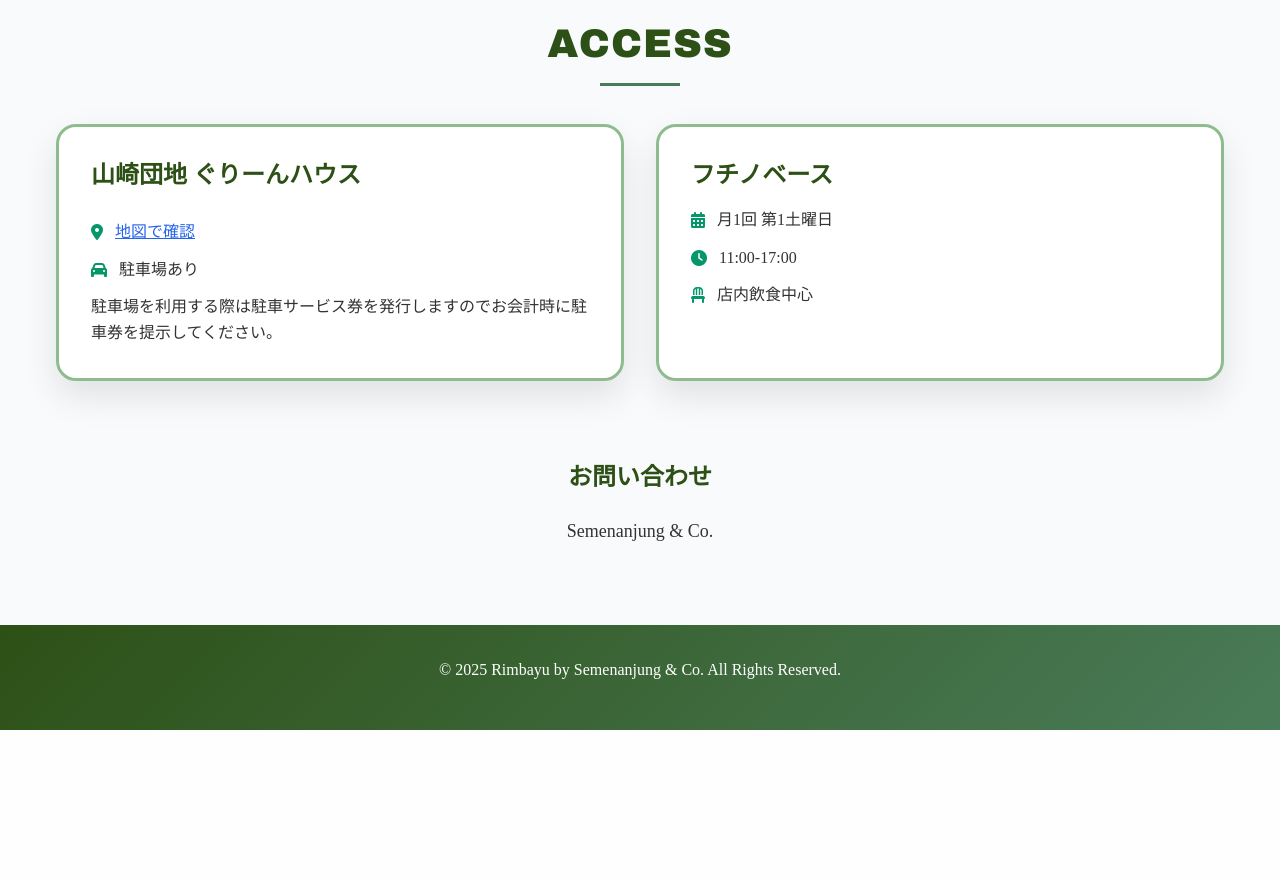
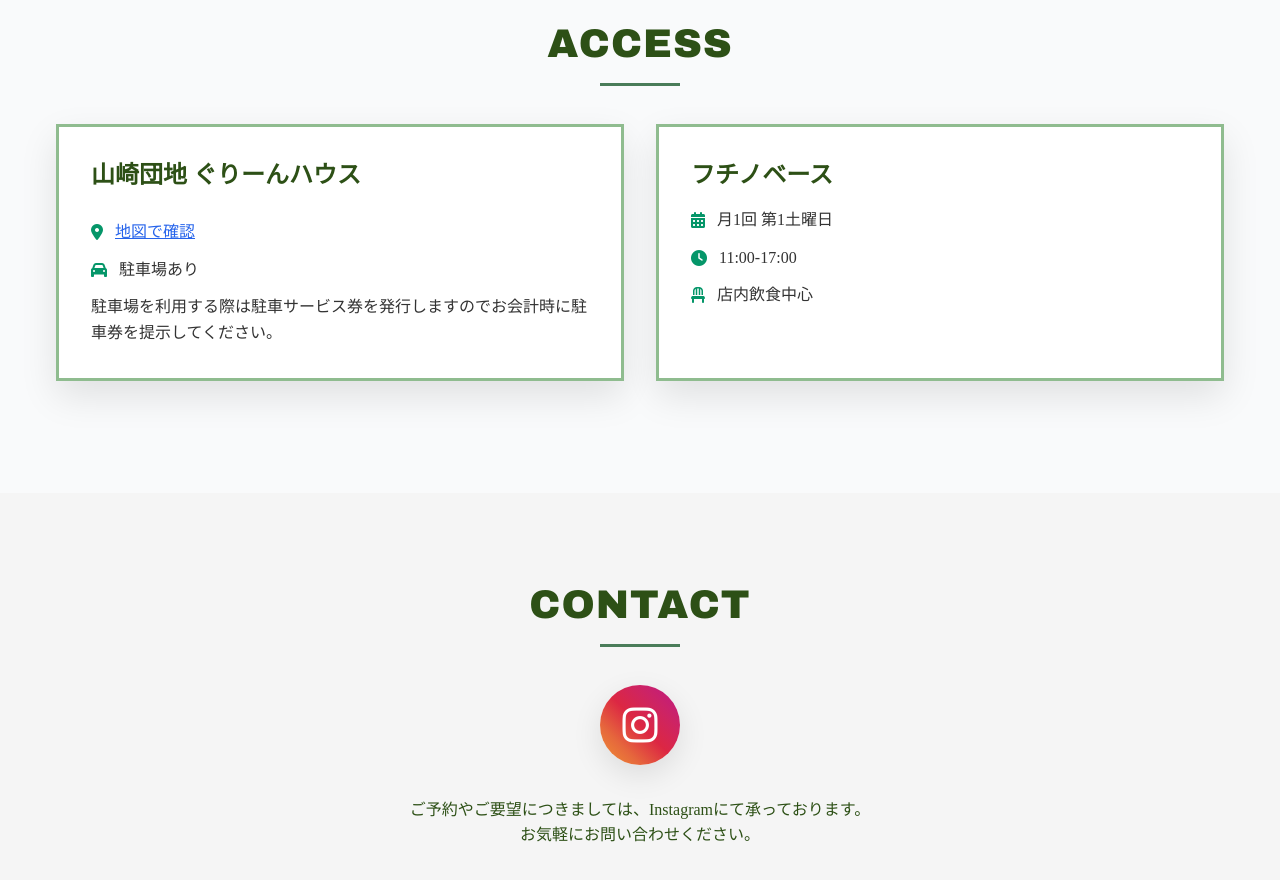
Before and after one commit to norifumi92/rimbayu-app, a React (Vite) app: page / in a window 1280 px wide. Shown: the part 1900-2780 px from the top of the page. Before the commit the page ends 2630 px from the top, so only its background shows below. Built offline with nearby package versions, Linux system fonts and the light colour scheme.

Commit message:
keep contact section separate from access

```diff
--- a/src/App.css
+++ b/src/App.css
@@ -121,7 +121,6 @@ body {
 
 .location-card {
     background: white;
-    border-radius: 20px;
     padding: 2rem;
     box-shadow: 0 15px 35px rgba(0,0,0,0.1);
     border: 3px solid var(--forest-light);
@@ -170,7 +169,7 @@ body {
 /* Calendar Styles */
 .calendar-container {
     background: white;
-    border-radius: 20px;
+    /* border-radius: 20px; */
     box-shadow: 0 20px 60px rgba(0, 0, 0, 0.1);
     overflow: hidden;
     border: 1px solid #e2e8f0;
@@ -380,7 +379,7 @@ body {
 
 .location-badge {
     padding: 0.5rem 1rem;
-    border-radius: 20px;
+    /* border-radius: 20px; */
     font-family: 'Oswald', sans-serif;
     font-size: 0.9rem;
     font-weight: 600;
@@ -1224,3 +1223,74 @@ body {
         font-size: 2.5rem;
     }
 }
+
+/* Contact Section Styles */
+.contact-section {
+    padding: 5rem 0;
+    background-color: #f5f5f5;
+    text-align: center;
+}
+
+.contact-content {
+    max-width: 600px;
+    margin: 0 auto;
+    display: flex;
+    flex-direction: column;
+    align-items: center;
+    gap: 2rem;
+}
+
+.contact-social {
+    display: flex;
+    justify-content: center;
+}
+
+.instagram-link {
+    display: flex;
+    align-items: center;
+    justify-content: center;
+    width: 80px;
+    height: 80px;
+    border-radius: 50%;
+    background: linear-gradient(45deg, #f09433 0%, #e6683c 25%, #dc2743 50%, #cc2366 75%, #bc1888 100%);
+    color: white;
+    text-decoration: none;
+    transition: all 0.3s ease;
+    box-shadow: 0 10px 30px rgba(0, 0, 0, 0.1);
+}
+
+.instagram-link:hover {
+    transform: scale(1.1);
+    box-shadow: 0 15px 40px rgba(0, 0, 0, 0.2);
+}
+
+.instagram-link i {
+    font-size: 2.5rem;
+}
+
+.contact-description {
+    font-size: 1rem;
+    color: var(--forest-primary);
+    line-height: 1.6;
+    font-weight: 400;
+}
+
+@media (max-width: 768px) {
+    .contact-section {
+        padding: 3rem 0;
+    }
+
+    .instagram-link {
+        width: 70px;
+        height: 70px;
+    }
+
+    .instagram-link i {
+        font-size: 2rem;
+    }
+
+    .contact-description {
+        font-size: 0.9rem;
+        padding: 0 1rem;
+    }
+}
--- a/src/App.jsx
+++ b/src/App.jsx
@@ -6,6 +6,7 @@ import './App.css'
 // import Menu from './components/Menu'
 import Schedule from './components/Schedule'
 import Access from './components/Access'
+import Contact from './components/Contact'
 import HeroSection from './components/HeroSection'
 
 function App() {
@@ -92,8 +93,6 @@ function App() {
         <div className="container mx-auto px-4">
           <div className="flex justify-between items-center">
             <div className="text-2xl font-bold" style={{color: '#333'}}>
-              <span className={currentLang === 'ja' ? '' : 'hidden-lang'}>Rimbayu</span>
-              <span className={currentLang === 'en' ? '' : 'hidden-lang'}>Rimbayu</span>
             </div>
             {/* Desktop Navigation */}
             <div className="hidden md:flex space-x-8">
@@ -116,6 +115,10 @@ function App() {
               <a href="#access" className="transition-colors">
                 <span className={currentLang === 'ja' ? '' : 'hidden-lang'}>アクセス</span>
                 <span className={currentLang === 'en' ? '' : 'hidden-lang'}>ACCESS</span>
+              </a>
+              <a href="#contact" className="transition-colors">
+                <span className={currentLang === 'ja' ? '' : 'hidden-lang'}>お問い合わせ</span>
+                <span className={currentLang === 'en' ? '' : 'hidden-lang'}>CONTACT</span>
               </a>
             </div>
 
@@ -157,6 +160,10 @@ function App() {
             <span className={currentLang === 'ja' ? '' : 'hidden-lang'}>ACCESS</span>
             <span className={currentLang === 'en' ? '' : 'hidden-lang'}>ACCESS</span>
           </a>
+          <a href="#contact" className="mobile-nav-link" onClick={() => setIsMobileMenuOpen(false)}>
+            <span className={currentLang === 'ja' ? '' : 'hidden-lang'}>お問い合わせ</span>
+            <span className={currentLang === 'en' ? '' : 'hidden-lang'}>CONTACT</span>
+          </a>
         </div>
       </nav>
 
@@ -173,6 +180,8 @@ function App() {
 
       <Access currentLang={currentLang} />
 
+      <Contact currentLang={currentLang} />
+
       {/* Footer */}
       <footer className="forest-gradient text-white py-8">
         <div className="container mx-auto px-4 text-center">
--- a/src/components/Access.jsx
+++ b/src/components/Access.jsx
@@ -73,19 +73,6 @@ function Access({ currentLang }) {
           </div>
         </div>
 
-        {/* Contact Info */}
-        <div className="text-center mt-12 animate-on-scroll animate-slide-up">
-          <h3 className="text-2xl font-semibold mb-6" style={{color: 'var(--forest-primary)'}}>
-            <span className={currentLang === 'ja' ? '' : 'hidden-lang'}>お問い合わせ</span>
-            <span className={currentLang === 'en' ? '' : 'hidden-lang'}>CONTACT</span>
-          </h3>
-          <div className="space-y-4">
-            <p className="text-lg">
-              <span className={currentLang === 'ja' ? '' : 'hidden-lang'}>Semenanjung & Co.</span>
-              <span className={currentLang === 'en' ? '' : 'hidden-lang'}>Semenanjung & Co.</span>
-            </p>
-          </div>
-        </div>
       </div>
     </section>
   )
--- /dev/null
+++ b/src/components/Contact.jsx
@@ -0,0 +1,36 @@
+function Contact({ currentLang }) {
+  return (
+    <section id="contact" className="contact-section">
+      <div className="content-wrapper">
+        <h2 className="section-title animate-on-scroll animate-slide-up">
+          <span className={currentLang === 'ja' ? '' : 'hidden-lang'}>CONTACT</span>
+          <span className={currentLang === 'en' ? '' : 'hidden-lang'}>CONTACT</span>
+        </h2>
+
+        <div className="contact-content animate-on-scroll animate-slide-up animate-delay-1">
+          <div className="contact-social">
+            <a
+              href="https://www.instagram.com/semenanjungandco/"
+              target="_blank"
+              rel="noopener noreferrer"
+              className="instagram-link"
+            >
+              <i className="fab fa-instagram"></i>
+            </a>
+          </div>
+
+          <p className="contact-description">
+          <span className={currentLang === 'ja' ? '' : 'hidden-lang'}>
+            ご予約やご要望につきましては、Instagramにて承っております。<br/> お気軽にお問い合わせください。
+          </span>
+          <span className={currentLang === 'en' ? '' : 'hidden-lang'}>
+            For reservations or special requests, we kindly accept inquiries through Instagram. <br/> Please feel free to contact us.
+          </span>
+          </p>
+        </div>
+      </div>
+    </section>
+  )
+}
+
+export default Contact
--- a/src/components/HeroSection.jsx
+++ b/src/components/HeroSection.jsx
@@ -152,14 +152,10 @@ function HeroSection({ currentLang }) {
           </h1>
           <p>
             <span className={currentLang === 'ja' ? '' : 'hidden-lang'}>
-              緑豊かで先進的なマレー半島の雰囲気を<br/>
-              洗練されたモダン料理を通じて誰でも気軽に足を運んで<br/>
-              共有できるような空間を提供します。
+              マレー半島の風を感じられる食空間を提供します。
             </span>
             <span className={currentLang === 'en' ? '' : 'hidden-lang'}>
-              Enriching the communities<br/>
-              through the experience we offer with refined dishes <br/>
-              from Malay Peninsula.
+              Bringing the Breeze of Malaysia to Your Table.
             </span>
           </p>
         </div>
--- a/src/index.css
+++ b/src/index.css
@@ -115,14 +115,6 @@ body {
     transform: scale(1.05);
 }
 
-.location-card {
-    background: white;
-    border-radius: 20px;
-    padding: 2rem;
-    box-shadow: 0 15px 35px rgba(0,0,0,0.1);
-    border: 3px solid var(--forest-light);
-    margin-bottom: 2rem;
-}
 
 .lang-toggle {
     position: fixed;
```
